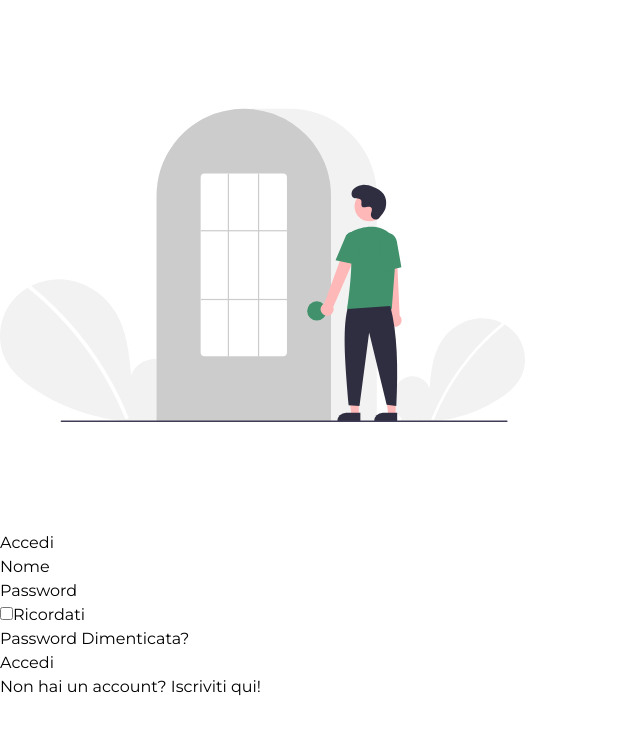
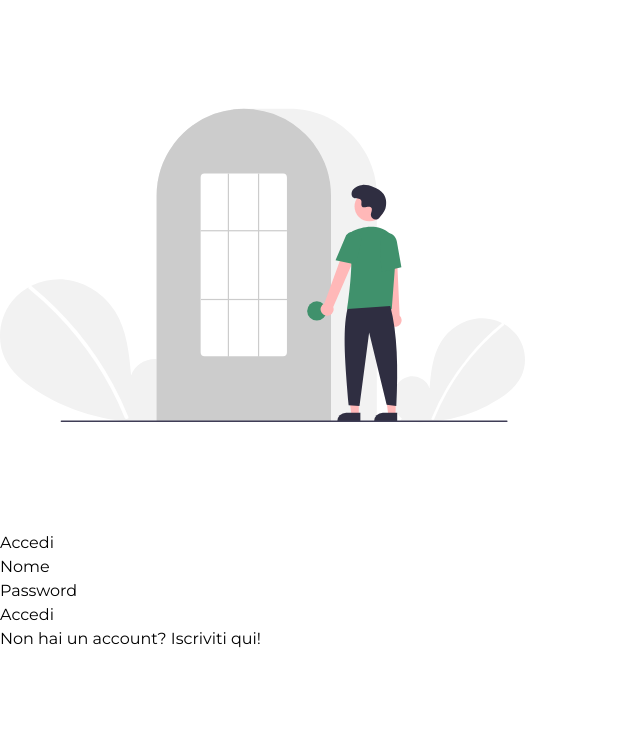
Before and after one commit to max5oooooo/TskMe, a React (Vite) app in the folder app/: page /login in a window 1280 px wide. Shown: the top 734 px of the page, without its empty margins (0-640 px from the left). Built offline with nearby package versions, Linux system fonts and the light colour scheme.

Commit message:
fixed loginpage

```diff
--- a/app/src/pages/LoginPage.jsx
+++ b/app/src/pages/LoginPage.jsx
@@ -60,13 +60,6 @@ const LoginPage = () => {
                                 <label htmlFor="password" className="block text-sm font-medium text-black">Password</label>
                                 <input type="password" onInput={handleInput} value={form.password} id="password" name="password" className="mt-1 p-2 w-full border rounded-md focus:border-gray-200 focus:outline-none focus:ring-2 focus:ring-offset-2 focus:ring-gray-300 transition-colors duration-300" required />
                             </div>
-                            <div className="mb-4 flex items-center">
-                                <input type="checkbox" id="remember" name="remember" className="text-black" />
-                                <label htmlFor="remember" className="text-black ml-2">{dictionary.LOGIN_REGISTER_PAGE.REMEMBER}</label>
-                            </div>
-                            <div className="mb-6 text-black">
-                                <Link to={"/"} className="hover:underline">{dictionary.LOGIN_REGISTER_PAGE.FORGOT}</Link>
-                            </div>
                             <div>
                                 <button type="submit" className="w-full bg-black text-white p-2 rounded-md hover:bg-gray-800  focus:bg-black focus:outline-none focus:ring-2 focus:ring-offset-2 focus:ring-gray-900 transition-colors duration-300">{dictionary.LOGIN_REGISTER_PAGE.LOG_IN}</button>
                             </div>
```
